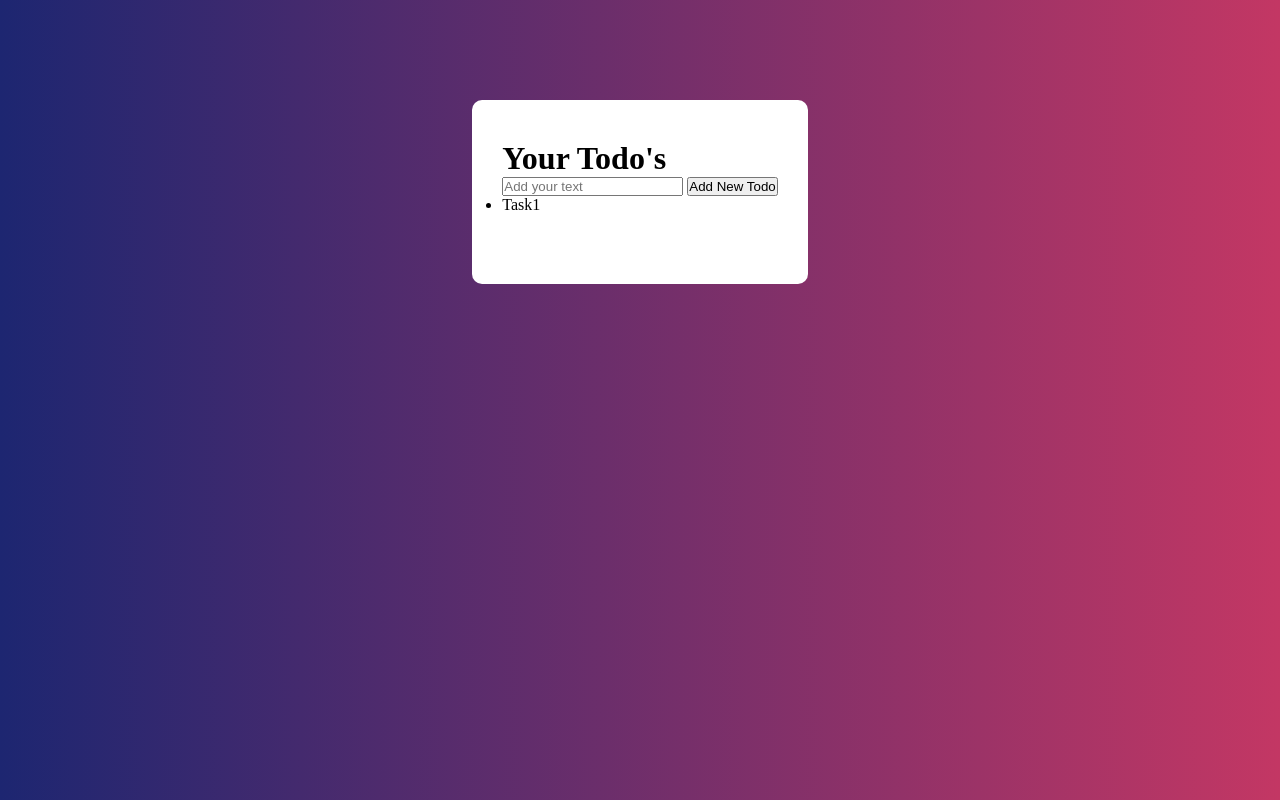
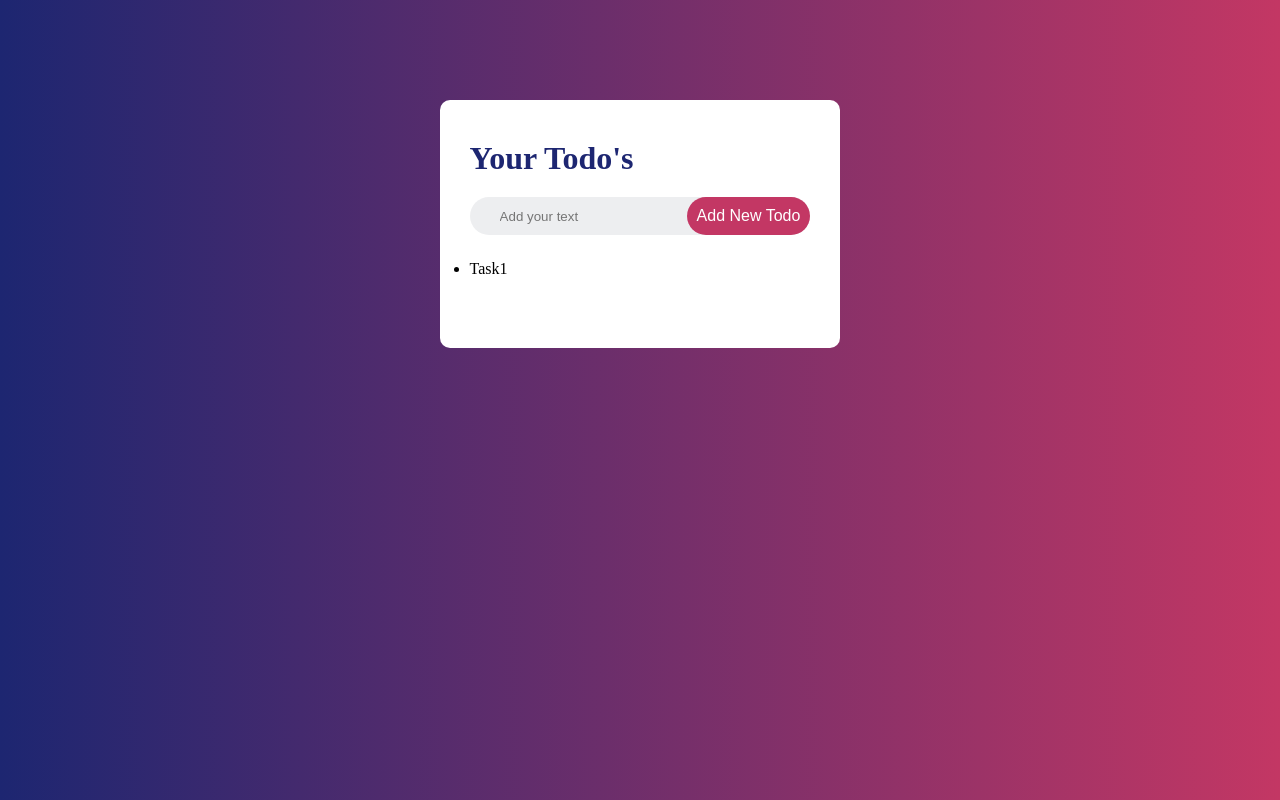
Before and after one commit to dhnozr/Todo-List, a plain HTML site: page index.html in a window 1280 px wide. Drawn offline with Linux system fonts and the light colour scheme.

Commit message:
form-group and input styles added

```diff
--- a/style.css
+++ b/style.css
@@ -21,3 +21,37 @@
   border-radius: 10px;
   margin-top: 100px;
 }
+
+.todo-app h1 {
+  color: #1d2671;
+  margin-bottom: 20px;
+}
+
+#form-group {
+  display: flex;
+  align-items: center;
+  justify-content: space-between;
+  background-color: #edeef0;
+  border-radius: 30px;
+  padding-left: 20px;
+  margin-bottom: 25px;
+}
+
+input {
+  flex: 1;
+  border: none;
+  outline: none;
+  background: none;
+  padding: 10px;
+}
+
+button {
+  border: none;
+  outline: none;
+  padding: 10px 10px;
+  background-color: #c33764;
+  color: #fff;
+  font-size: 16px;
+  cursor: pointer;
+  border-radius: 40px;
+}
```
